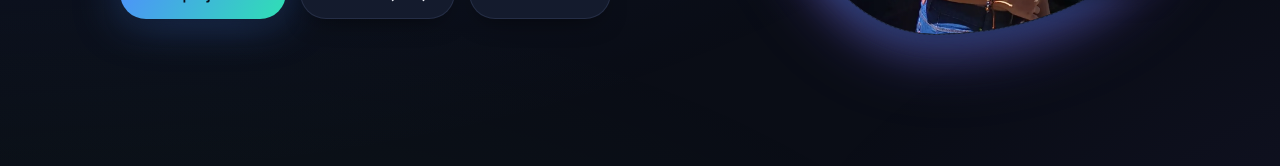
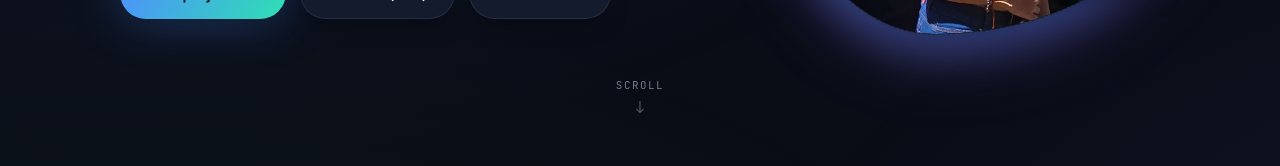
Before and after one commit to angelinetipa/opal-portfolio, a React (Vite) app: page / in a window 1280 px wide. Shown: the part 529-695 px from the top of the page. Built offline with nearby package versions, Linux system fonts and the light colour scheme; no server answers; the database is empty.

Commit message:
feat(home): add animated scroll cue to hero

```diff
--- /dev/null
+++ b/src/components/ScrollCue.css
@@ -0,0 +1,45 @@
+.scroll-cue {
+  position: absolute;
+  bottom: -35px;
+  left: 50%;
+  transform: translateX(-50%);
+  display: flex;
+  flex-direction: column;
+  align-items: center;
+  gap: 6px;
+  background: none;
+  border: none;
+  cursor: pointer;
+  padding: 8px 14px;
+  color: var(--text-dim);
+  transition: color 0.25s;
+}
+.scroll-cue:hover { color: var(--opal-teal); }
+
+.sc-label {
+  font-family: var(--font-mono);
+  font-size: 0.68rem;
+  letter-spacing: 0.14em;
+  text-transform: uppercase;
+  opacity: 0.7;
+}
+
+.sc-arrow {
+  font-size: 1.05rem;
+  line-height: 1;
+  animation: sc-bob 1.9s ease-in-out infinite;
+}
+
+@keyframes sc-bob {
+  0%, 100% { transform: translateY(0); opacity: 0.55; }
+  50%      { transform: translateY(6px); opacity: 1; }
+}
+
+@media (prefers-reduced-motion: reduce) {
+  .sc-arrow { animation: none; opacity: 0.8; }
+}
+
+/* hide on short screens where there's no gap to fill */
+@media (max-height: 640px), (max-width: 880px) {
+  .scroll-cue { display: none; }
+}
--- /dev/null
+++ b/src/components/ScrollCue.jsx
@@ -0,0 +1,11 @@
+export default function ScrollCue({ target = '.selected' }) {
+  function scroll() {
+    document.querySelector(target)?.scrollIntoView({ behavior: 'smooth', block: 'start' })
+  }
+  return (
+    <button className="scroll-cue" onClick={scroll} aria-label="Scroll to selected work">
+      <span className="sc-label">scroll</span>
+      <span className="sc-arrow" aria-hidden="true">↓</span>
+    </button>
+  )
+}
--- a/src/pages/Home.css
+++ b/src/pages/Home.css
@@ -110,3 +110,4 @@
 .tk-items { display: flex; flex-wrap: wrap; gap: 8px; align-content: flex-start; }
 .tk-card { display: flex; flex-direction: column; }
 .tk-items { flex: 1; }
+.hero { position: relative; }
--- a/src/pages/Home.jsx
+++ b/src/pages/Home.jsx
@@ -10,6 +10,8 @@ import {
 import { useContent } from '../lib/useContent.js'
 import { useCollection } from '../lib/useCollection.js'
 import './Home.css'
+import ScrollCue from '../components/ScrollCue.jsx'
+import '../components/ScrollCue.css'
 
 const glow = { teal: 'glow-teal', blue: 'glow-blue', violet: 'glow-violet' }
 
@@ -78,6 +80,7 @@ export default function Home() {
             </div>
           </div>
         </Reveal>
+        <ScrollCue />
       </section>
 
       {/* ============ SELECTED WORK ============ */}
```
